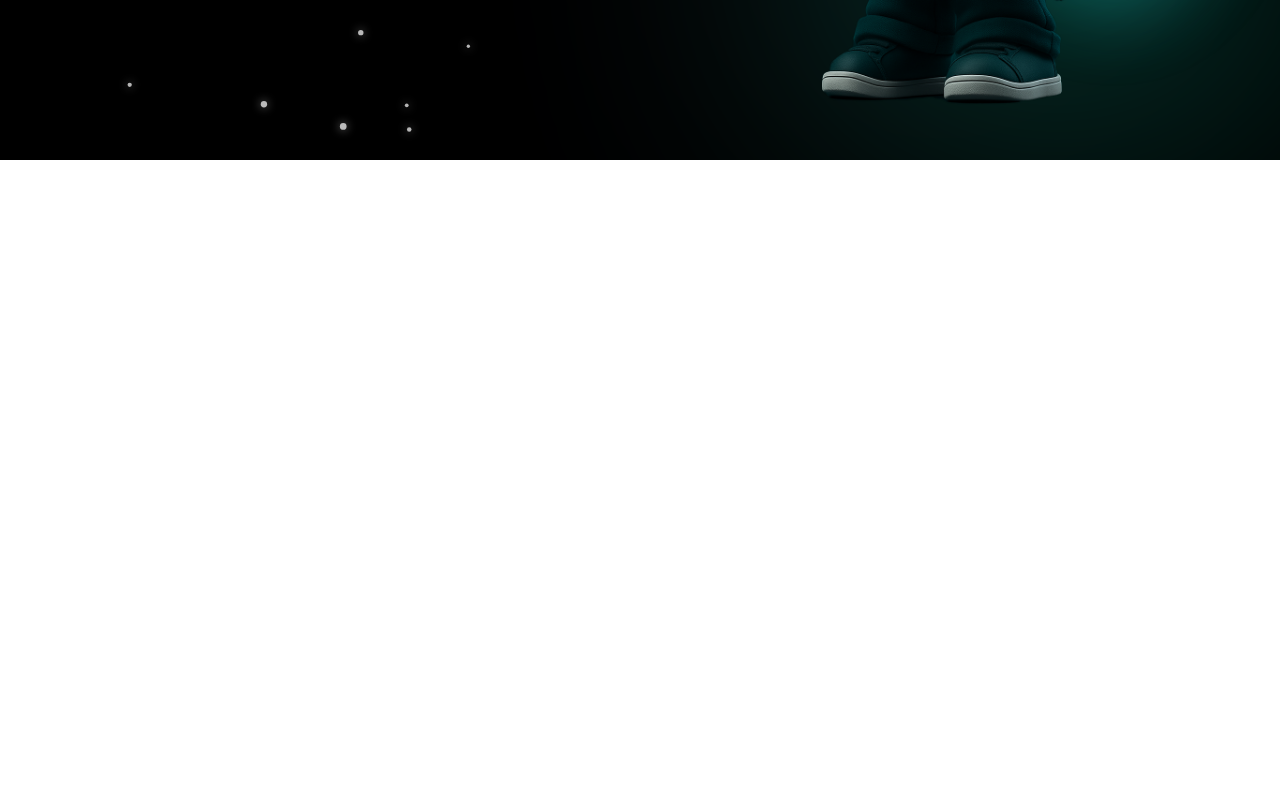
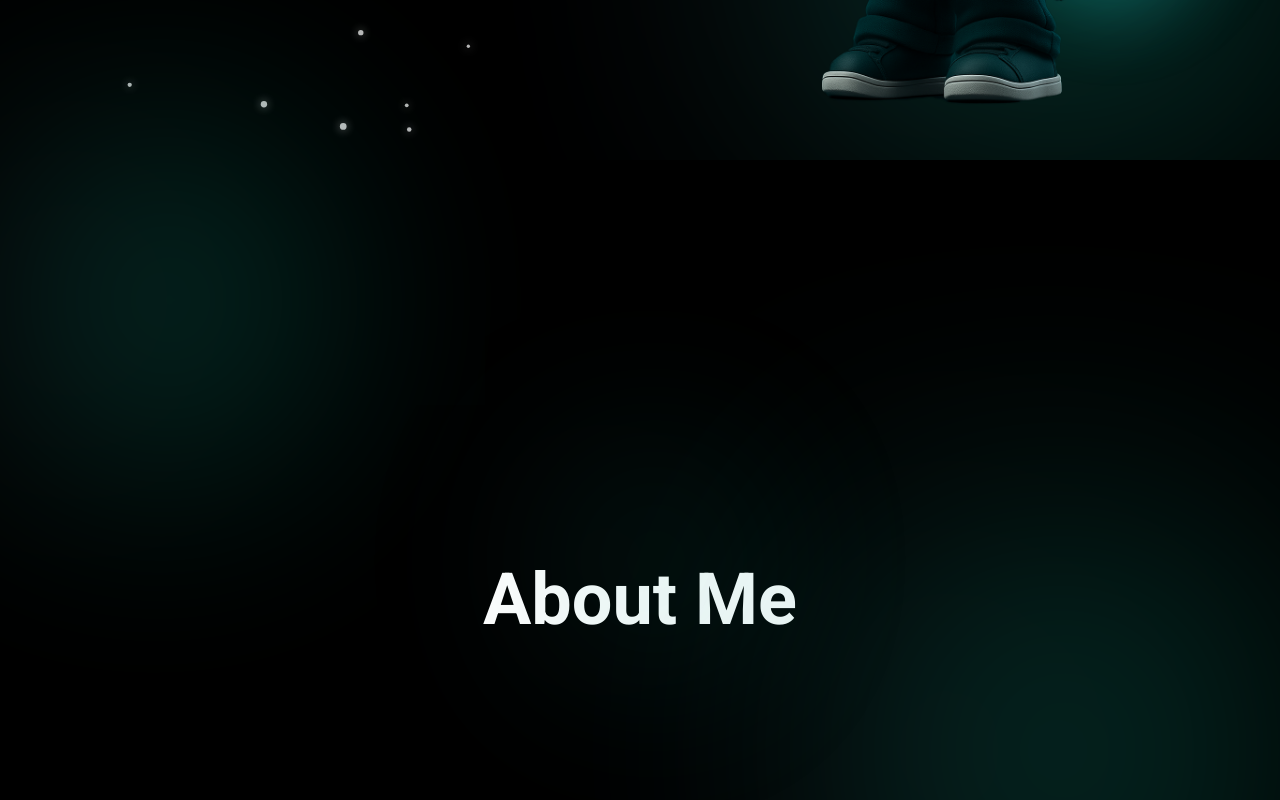
Before and after one commit to TanishqJangir/Portfolio, a Next.js app: page / in a window 1280 px wide. Shown: the part 640-1440 px from the top of the page. Built offline with nearby package versions, Linux system fonts and the light colour scheme.

Commit message:
init about section

```diff
--- a/src/sections/About.tsx
+++ b/src/sections/About.tsx
@@ -1,10 +1,25 @@
 
 
 const About = () => {
+
+    const glows = [
+        "-top-10 -left-10 w-[360px] h-[360px] opacity-20 blur-[120px]",
+        "bottom-0 right-10 w-[420px] h-[420px] opacity-15 blur-[140px] delay-300",
+        "top-1/2 left-1/2 -translate-x-1/2 -translate-y-1/2 w-[220px] h-[220px] opacity-10 blur-[100px]",
+    ]
+
+
     return (
-        <div className="h-screen">
+        <section id="about" className="min-h-screen w-full bg-black flex items-center justify-center relative text-white">
 
-        </div>
+            <div className="absolute inset-0 pointer-events-none">
+                {glows.map((c, index) => (
+                    <div key={index} className={`absolute rounded-full bg-linear-to-r from-[#302b63] via-[#00bf8f] to-[#1cd8d2] animate-pulse ${c}`} />
+                ))}
+            </div>
+
+            <h1 className="text-7xl font-bold text-center mt-20">About Me</h1>
+        </section>
     )
 };
 
```
